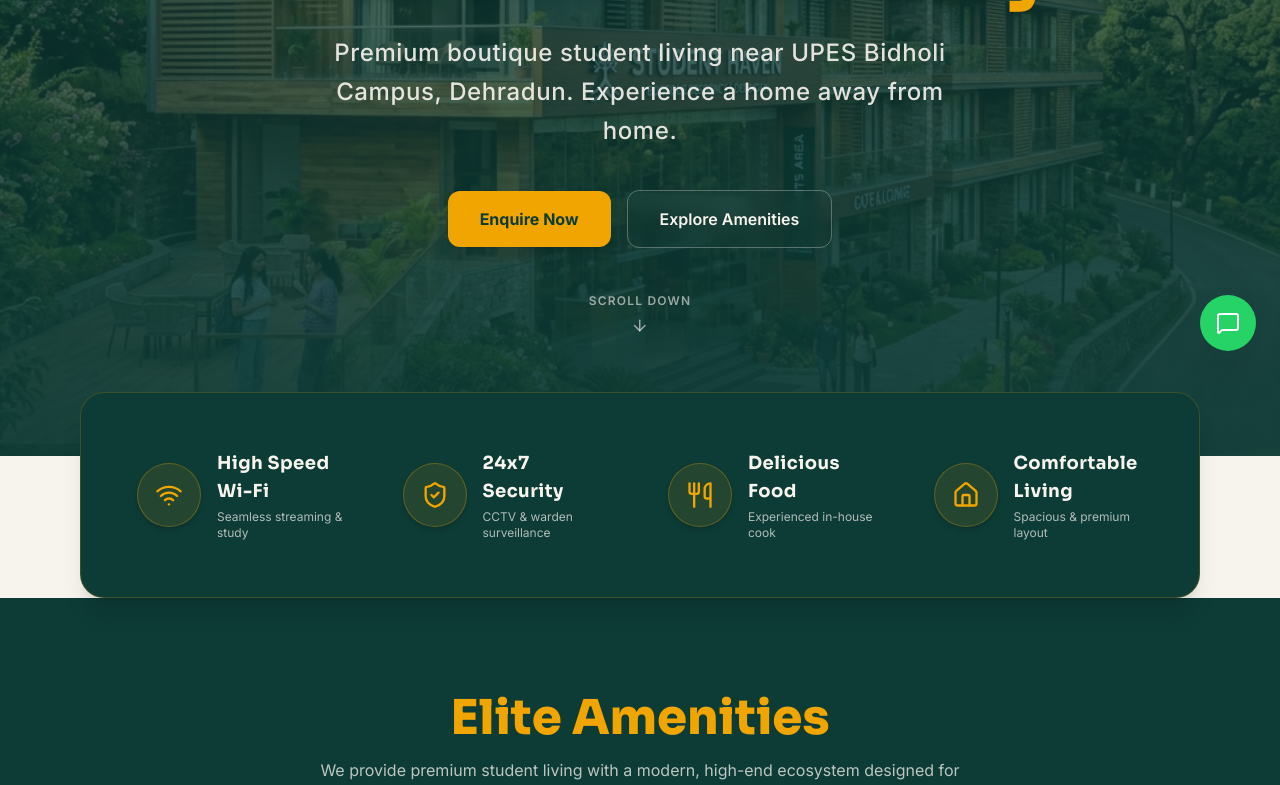
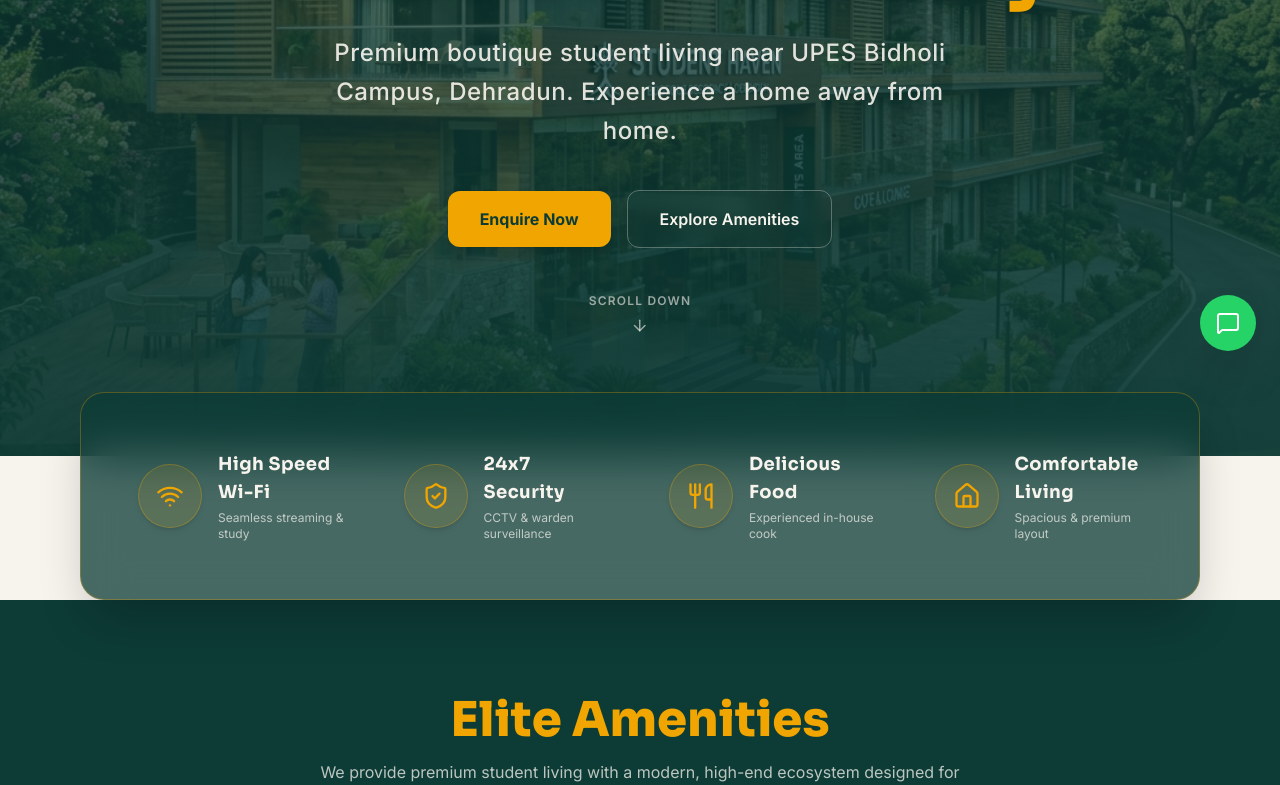
Before and after one commit to PratikSinha123/GOODVIBES, a React (Vite) app: page / in a window 1280 px wide. Shown: the part 425-1210 px from the top of the page. Built offline with nearby package versions, Linux system fonts and the light colour scheme.

Commit message:
style: apply premium glassmorphism styling and interactive hover effects to HighlightsStrip

```diff
--- a/src/components/HighlightsStrip.jsx
+++ b/src/components/HighlightsStrip.jsx
@@ -27,13 +27,13 @@ export default function HighlightsStrip() {
 
   return (
     <section className="relative z-20 -mt-16 max-w-6xl mx-auto px-4">
-      <div className="bg-emerald-primary border border-gold-accent/20 rounded-3xl shadow-xl p-8 md:p-10 grid grid-cols-1 sm:grid-cols-2 lg:grid-cols-4 gap-8 md:gap-6">
+      <div className="bg-emerald-primary/75 backdrop-blur-xl border border-gold-accent/30 rounded-3xl shadow-2xl p-8 md:p-10 grid grid-cols-1 sm:grid-cols-2 lg:grid-cols-4 gap-8 md:gap-6">
         {highlights.map((item, idx) => {
           const IconComponent = item.icon;
           return (
             <div
               key={idx}
-              className="flex flex-col sm:flex-row items-center gap-4 text-center sm:text-left p-4 rounded-2xl hover:bg-white/5 transition-all duration-300 group"
+              className="flex flex-col sm:flex-row items-center gap-4 text-center sm:text-left p-4 rounded-2xl hover:bg-white/5 hover:scale-[1.03] hover:shadow-lg border border-transparent hover:border-gold-accent/10 transition-all duration-300 group cursor-pointer"
             >
               {/* Circular Icon Badge */}
               <div className="w-16 h-16 rounded-full bg-gold-accent/10 border border-gold-accent/30 flex items-center justify-center text-gold-accent group-hover:bg-gold-accent group-hover:text-emerald-primary transition-all duration-500 shadow-md shrink-0">
```
